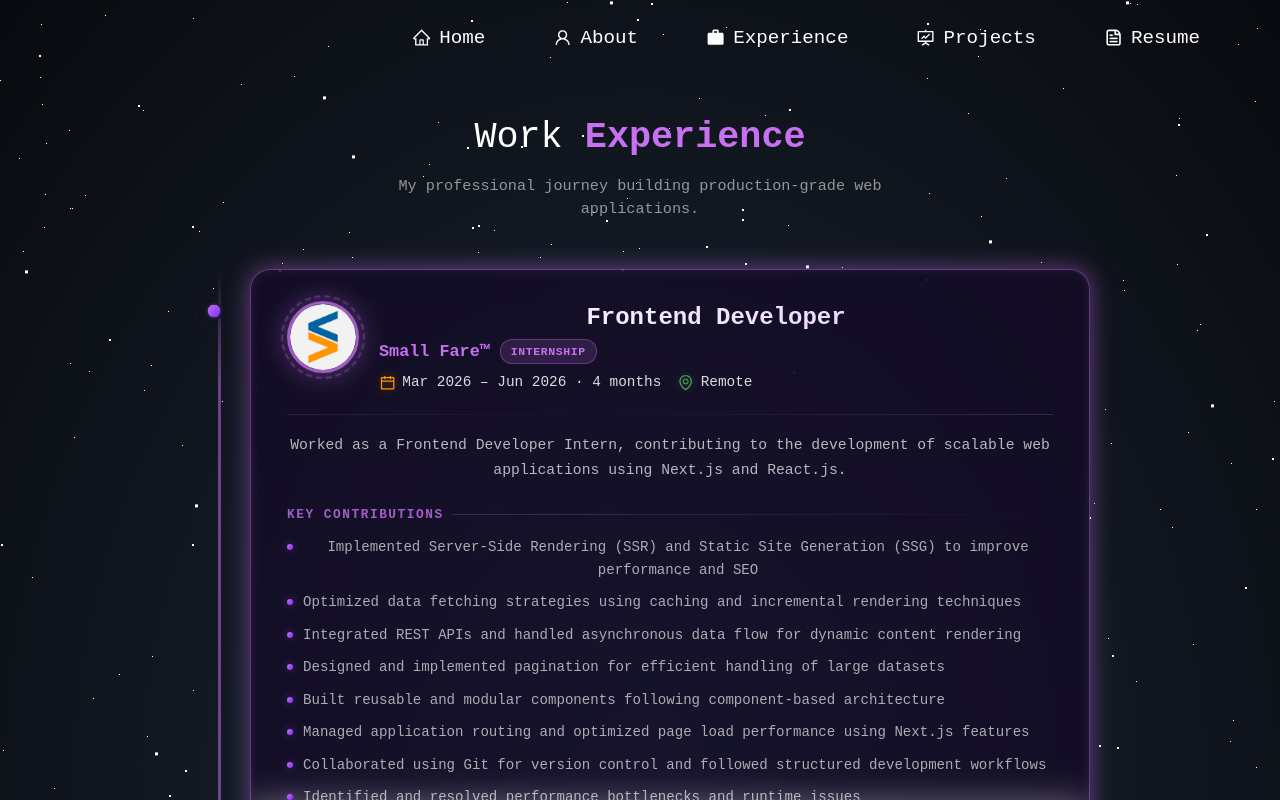
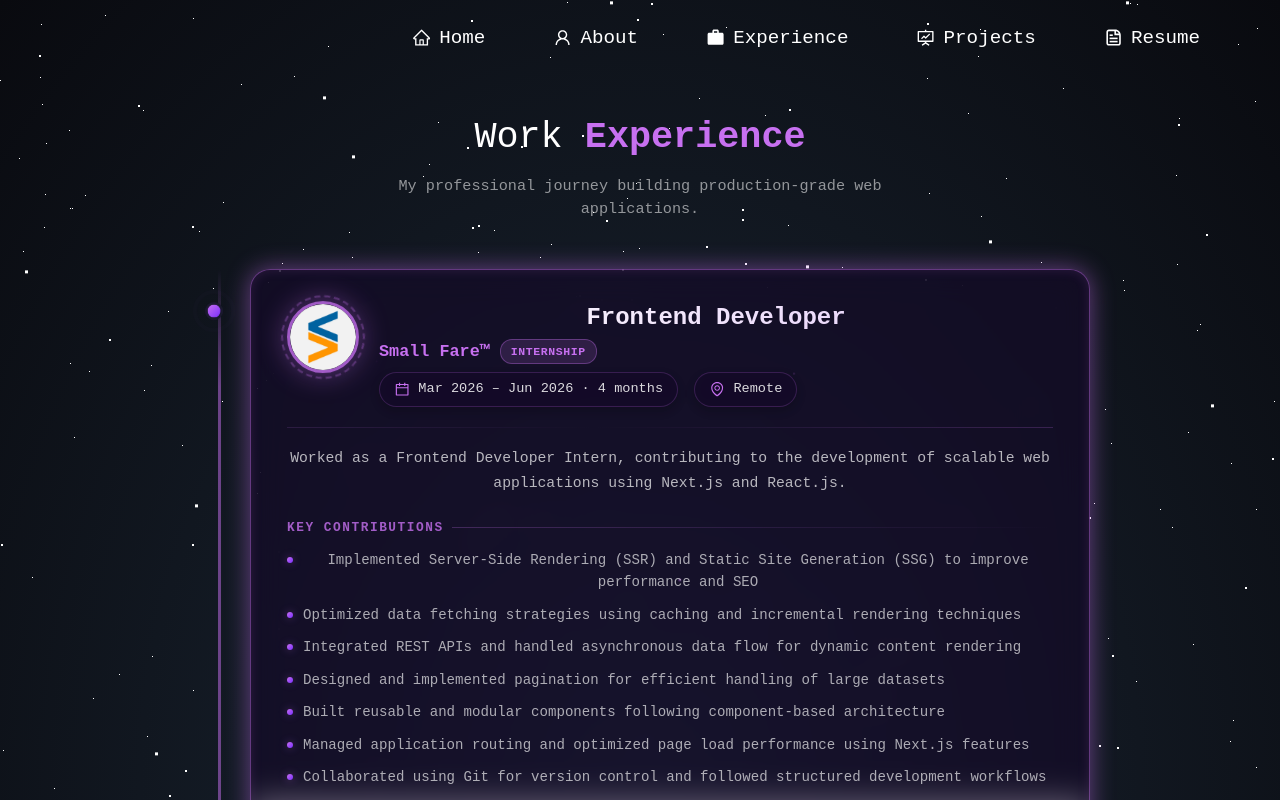
Before and after one commit to rajatmaurya-cs/Portfolio_Site, a Next.js app: page /experience in a window 1280 px wide. Shown: the top 800 px of the page. Built offline with nearby package versions, Linux system fonts and the light colour scheme; a web font is replaced by a local one.

Commit message:
style: revert meta items to theme color and upgrade them into luxury glassmorphism badges

```diff
--- a/src/components/Experience/Experience.jsx
+++ b/src/components/Experience/Experience.jsx
@@ -593,26 +593,37 @@ const StyledExperience = styled.div`
   }
 
   .meta-item {
-    display: flex;
+    display: inline-flex;
     align-items: center;
-    gap: 6px;
-    font-size: 0.9em;
+    gap: 8px;
+    font-size: 0.85em;
     font-weight: 500;
     color: rgba(255, 255, 255, 0.85);
+    padding: 6px 14px;
+    background: rgba(20, 10, 40, 0.8);
+    border: 1px solid rgba(199, 112, 240, 0.2);
+    border-radius: 20px;
+    backdrop-filter: blur(8px);
+    transition: all 0.3s ease;
+    box-shadow: 0 4px 10px rgba(0, 0, 0, 0.2);
+
+    &:hover {
+      background: rgba(199, 112, 240, 0.12);
+      border-color: rgba(199, 112, 240, 0.4);
+      box-shadow: 0 6px 15px rgba(199, 112, 240, 0.15);
+      transform: translateY(-2px);
+    }
 
     svg {
       font-size: 1.2em;
+      color: #c770f0;
+      transition: all 0.3s ease;
     }
-  }
 
-  .meta-item.calendar svg {
-    color: #ff9800;
-    filter: drop-shadow(0 0 5px rgba(255, 152, 0, 0.4));
-  }
-
-  .meta-item.location svg {
-    color: #4caf50;
-    filter: drop-shadow(0 0 5px rgba(76, 175, 80, 0.4));
+    &:hover svg {
+      filter: drop-shadow(0 0 8px rgba(199, 112, 240, 0.6));
+      transform: scale(1.1);
+    }
   }
 
   /* ── Divider ── */
```
